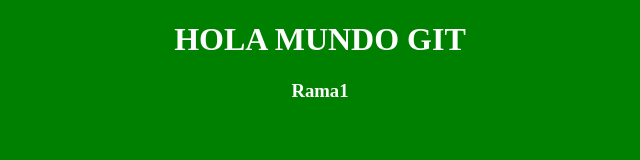
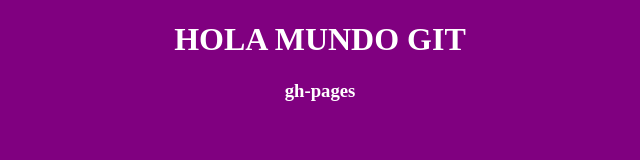
Before and after one commit to DunoCgame/Prueba-GIt, a website: page index.html in a window 1280 px wide. Shown: the whole page, without its empty margins (320-960 px from the left). Drawn offline with Linux system fonts and the light colour scheme.

Commit message:
gh-pages

```diff
--- a/index.html
+++ b/index.html
@@ -7,9 +7,10 @@
 <!-- <link rel="shortcut icon" href="asset/img/logo2.jpeg" > -->
 <title>Practica Git</title>
 
+
 <style>
 body{
-background:green;
+background:purple;
 }
 h1{color:white;
 text-align:center;
@@ -21,7 +22,7 @@ text-align:center;
 </head>
 <body class="body" >
 <h1>HOLA MUNDO GIT</h3>
-<h3>Rama1</h4>
+<h3>gh-pages</h4>
 
 
 <!-- 👉 Can I Use: https://caniuse.com -->
```
Also changed, not shown: README.md (added).
